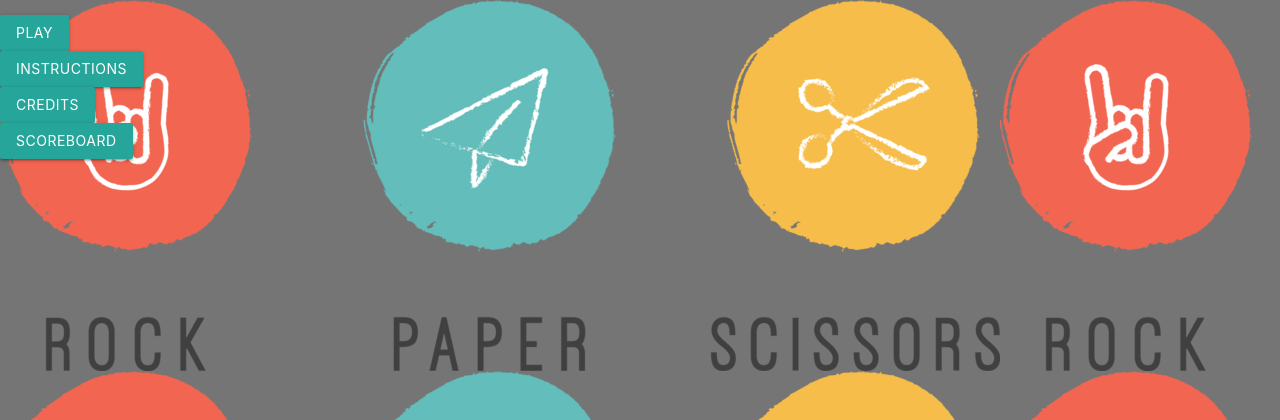
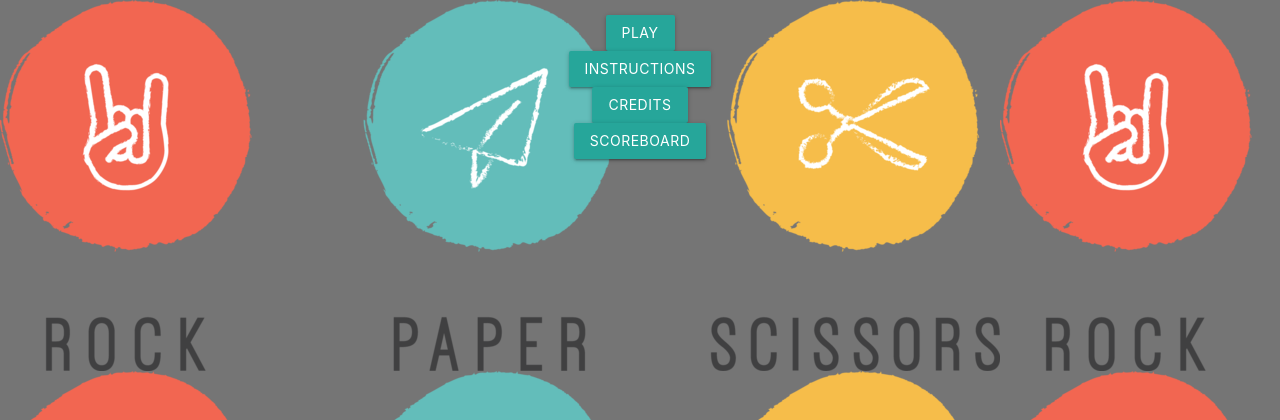
Before and after one commit to vives-webapplications-2018/vue-project-rngesus, a PHP site: page /templates/index.phtml in a window 1280 px wide. Shown: the top 420 px of the page. Run offline with PHP 8.4, Linux system fonts and the light colour scheme.

Commit message:
centered buttons

```diff
--- a/templates/index.phtml
+++ b/templates/index.phtml
@@ -23,10 +23,10 @@
 
     <div class="indexButtons">
         <ul>
-            <li><a href="/mode" class="waves-effect waves-light btn">Play</a></li>
-            <li><a href="/instructions" class="waves-effect waves-light btn">Instructions</a></li>
-            <li><a href="/credits" class="waves-effect waves-light btn">Credits</a></li>
-            <li><a href="/scoreboard" class="waves-effect waves-light btn">Scoreboard</a></li>
+            <li class="center"><a href="/mode" class="waves-effect waves-light btn">Play</a></li>
+            <li class="center"><a href="/instructions" class="waves-effect waves-light btn">Instructions</a></li>
+            <li class="center"><a href="/credits" class="waves-effect waves-light btn">Credits</a></li>
+            <li class="center"><a href="/scoreboard" class="waves-effect waves-light btn">Scoreboard</a></li>
         </ul>
     </div>
     </div>
```
